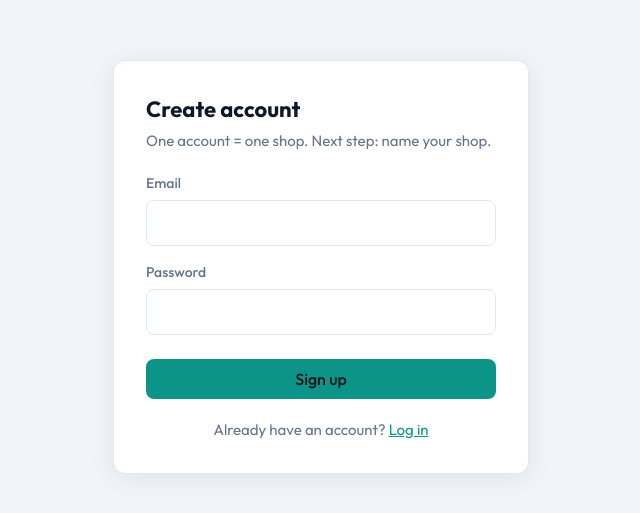
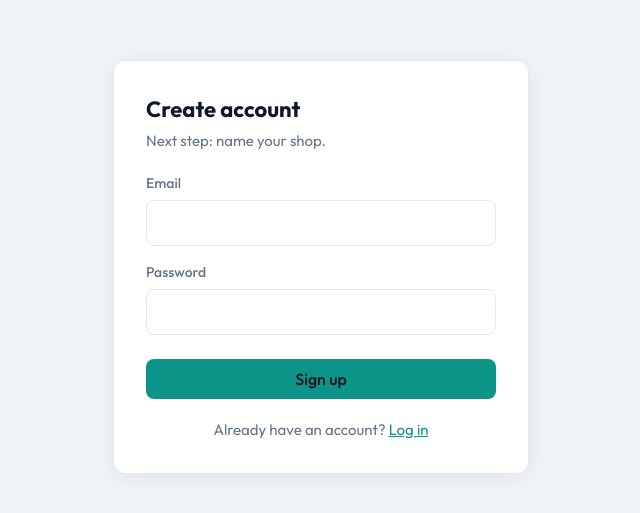
Before and after one commit to rokadeamol25/student-crud, a React (Vite) app: page /signup in a window 1280 px wide. Shown: the part 133-646 px from the top of the page, without its empty margins (319-959 px from the left). Built offline with nearby package versions, Linux system fonts and the light colour scheme; no server answers.

Commit message:
Updates sign in and up pages

```diff
--- a/src/pages/Login.jsx
+++ b/src/pages/Login.jsx
@@ -91,7 +91,7 @@ export default function Login() {
     <div className="auth-page">
       <div className="auth-card">
         <h1 className="auth-card__title">Log in</h1>
-        <p className="auth-card__subtitle">Billing — Multi-tenant</p>
+        <p className="auth-card__subtitle">Sign in to Tulja Billing</p>
         <form onSubmit={handleSubmit} className="auth-form">
           {error && <div className="auth-form__error">{error}</div>}
           <label className="auth-form__label">
--- a/src/pages/Signup.jsx
+++ b/src/pages/Signup.jsx
@@ -55,7 +55,7 @@ export default function Signup() {
     <div className="auth-page">
       <div className="auth-card">
         <h1 className="auth-card__title">Create account</h1>
-        <p className="auth-card__subtitle">One account = one shop. Next step: name your shop.</p>
+        <p className="auth-card__subtitle">Next step: name your shop.</p>
         <form onSubmit={handleSubmit} className="auth-form">
           {error && <div className="auth-form__error">{error}</div>}
           <label className="auth-form__label">
```
